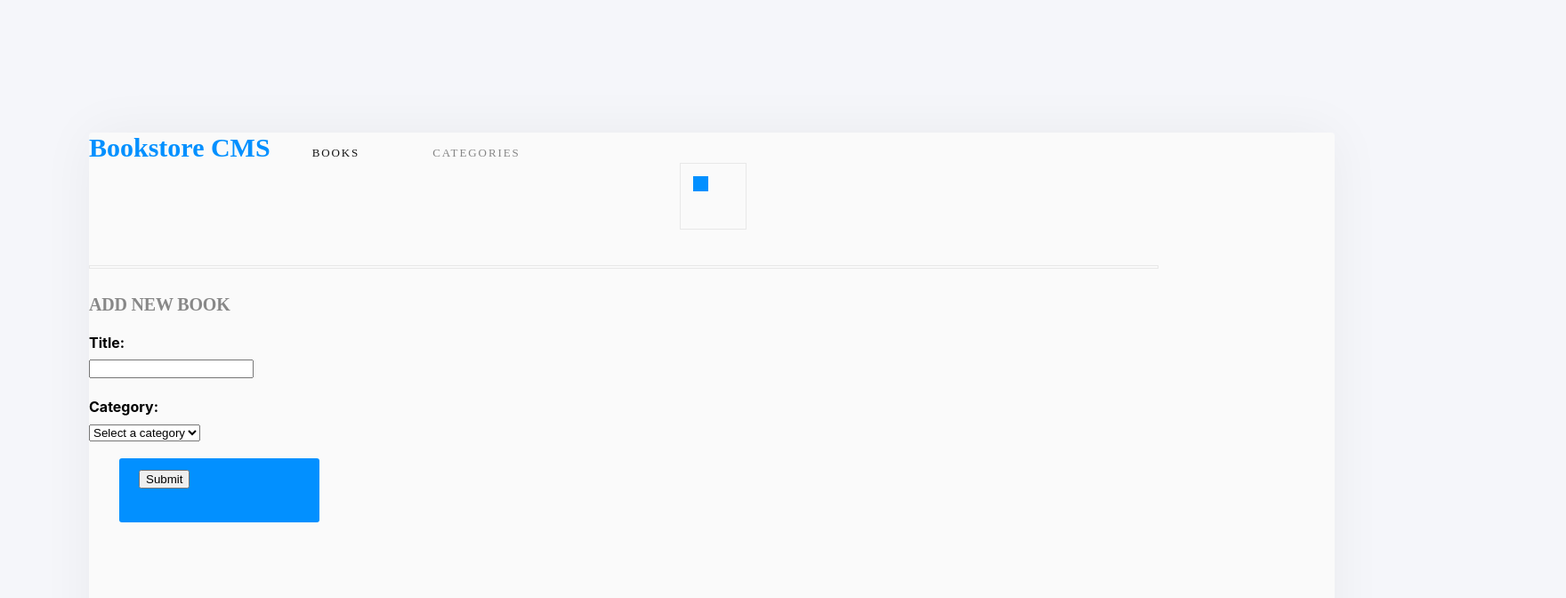
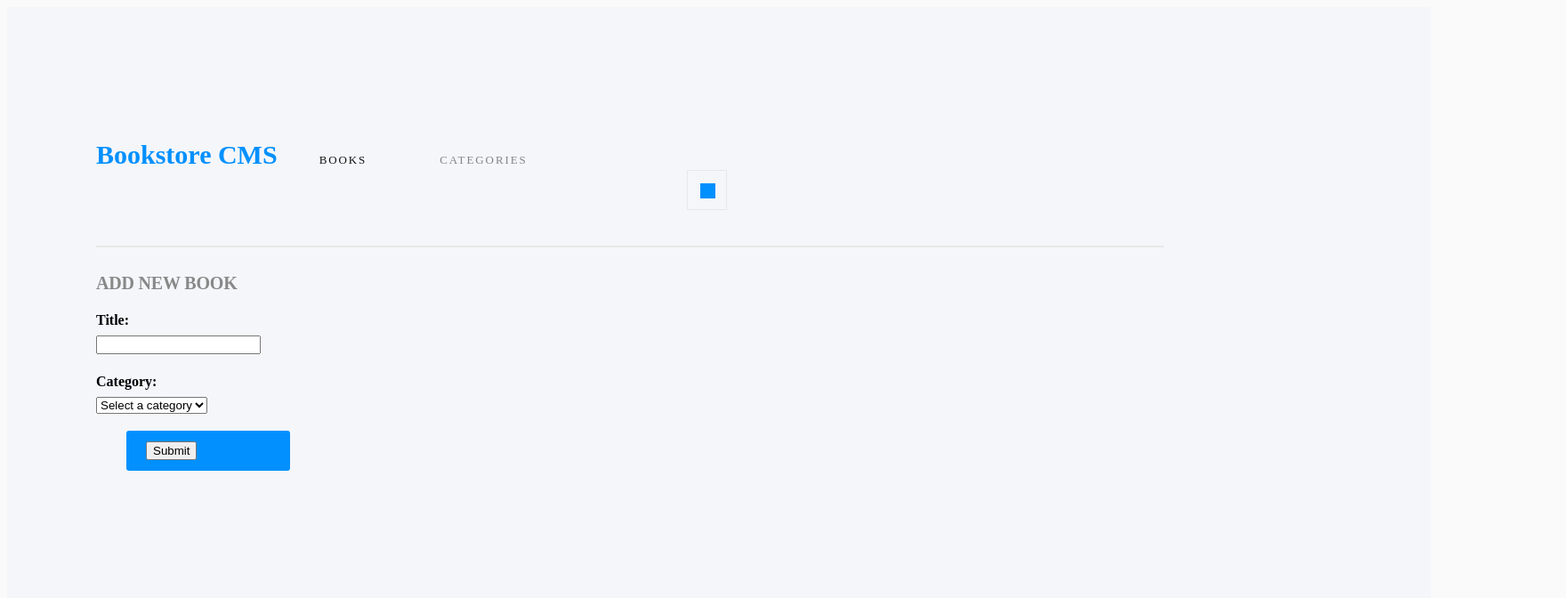
Before and after one commit to maosan132/Magic-bookstore, a React (Create React App) app: page / in a window 1280 px wide. Shown: the top 672 px of the page at 89% size, 1760 px wide, since content can reach past the window. Built offline with nearby package versions, Linux system fonts and the light colour scheme.

Commit message:
Change markup of Books.js comp

```diff
--- a/src/App.js
+++ b/src/App.js
@@ -5,11 +5,9 @@ import './styles/App.css';
 function App() {
   return (
     <div className="App">
-      <div className="panel-bg">
-        <BooksList />
-        <div className="Line" />
-        <BooksForm />
-      </div>
+      <BooksList />
+      <div className="Line" />
+      <BooksForm />
     </div>
   );
 }
--- a/src/components/Book.js
+++ b/src/components/Book.js
@@ -2,54 +2,44 @@ import PropTypes from 'prop-types';
 import '../styles/Book.css';
 
 const Book = ({ item, removeBook }) => (
-  <div className="LessonPanel">
-    <span className="category">
-      {item.category}
-    </span>
-    <span className="title">
-      {item.title}
-    </span>
-    <span className="author">
-      {item.author}
-    </span>
-    <span className="Comments">
-      Comments
-    </span>
-    <span>
+  <div className="Book flex">
+    <div className="book-main">
+      <span className="book-category">{item.category}</span>
+      <h2>{item.title}</h2>
+      <span className="book-author">Author</span>
+      <ul className="books-actions flex">
+        <li>Comments</li>
+        <li>
           <button
             type="button"
             onClick={() => removeBook(item)}
           >
             Remove
           </button>
-    </span>
-    <span className="Edit">
-      Edit
-    </span>
-    <div className="Rectangle-3">
-      <div className="Oval-2" />
+        </li>
+        <li>Edit</li>
+      </ul>
     </div>
-    <span className="-Percent-Complete">
-      64%
-    </span>
-    <span className="Completed Text-Style-9">
-      Completed
-    </span>
-
-    <div className="Line-2" />
-
-    <span className="Current-Chapter">
-      Current Chapter
-    </span>
-    <span className="Current-Lesson">
-      Chapter 17
-    </span>
-    <div className="Rectangle-2">
-      <span className="Update-progress">
-        UPDATE PROGRESS
-      </span>
+    <div className="book-progress flex">
+      <div className="book-progress-chart flex">
+        <div className="progress-circle p64">
+          <div className="left-half-clipper">
+            <div className="first50-bar" />
+            <div className="value-bar" />
           </div>
-
+        </div>
+        <div>
+          <span className="percentage">64%</span>
+          <span>Completed</span>
+        </div>
+      </div>
+      <div className="vertical-line" />
+      <div className="book-progress-chapter">
+        <span className="title">CURRENT CHAPTER</span>
+        <span className="chapter-num">Chapter 17</span>
+        <button type="button">UPDATE PROGRESS</button>
+      </div>
+    </div>
   </div>
 );
 
--- a/src/styles/index.css
+++ b/src/styles/index.css
@@ -1,27 +1,52 @@
-body {
-  margin: 0;
-  font-family:
-    -apple-system,
-    BlinkMacSystemFont,
-    'Segoe UI',
-    'Roboto',
-    'Oxygen',
-    'Ubuntu',
-    'Cantarell',
-    'Fira Sans',
-    'Droid Sans',
-    'Helvetica Neue',
-    sans-serif;
-  -webkit-font-smoothing: antialiased;
-  -moz-osx-font-smoothing: grayscale;
+:root {
+  --pale-grey: #f5f6fa;
+  --black-5 : rgba(0, 0, 0, 0.05);
+  --azure: #0290ff;
+  --black-two: #121212;
+  --azure: #0290ff;
+  --black-two: #121212;
+  --blue-links: #4386bf;
+  --dodger-blue: #379cf6;
+  --medium-blue: #307bbe;
+  --white-color: #fff;
+  --greywhite-color: #fafafa;
+  --lightgrey-color: #e8e8e8;
+  --grey-color: #888;
+  --azure-color: #0290ff;
+  --lightblue-color: #4386bf;
 }
 
-code {
-  font-family:
-    source-code-pro,
-    Menlo,
-    Monaco,
-    Consolas,
-    'Courier New',
-    monospace;
+* {
+  box-sizing: border-box;
 }
+
+body {
+  background-color: var(--greywhite-color);
+  min-height: 100vh;
+}
+
+h1 {
+  font-size: 30px;
+  color: var(--azure-color);
+}
+
+h2 {
+  font-size: 20px;
+}
+
+span {
+  font-size: 15px;
+}
+
+.block {
+  display: block;
+}
+
+.flex {
+  display: flex;
+  align-items: center;
+}
+
+.pointer:hover {
+  cursor: pointer;
+}
```
Lines whose indentation alone changed are shown as unchanged.
